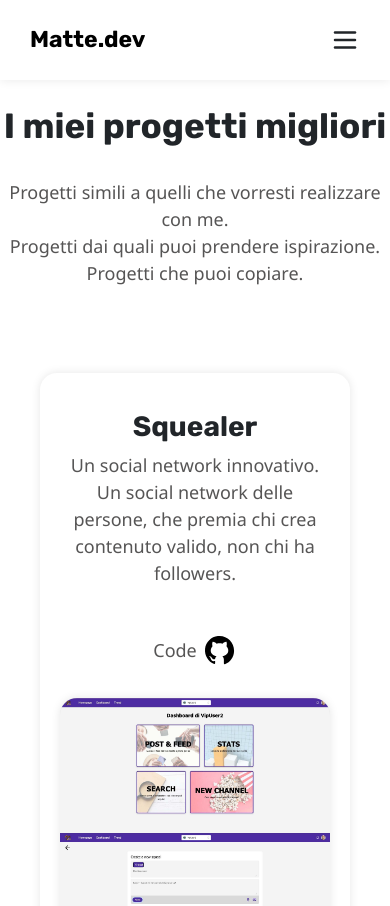
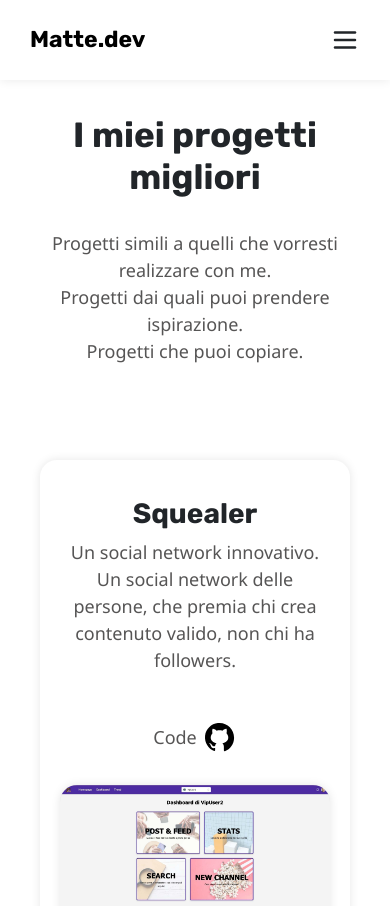
Before and after one commit to matteraggi/matteoraggiwebsite, a React (Vite) app: page /progetti in a window 390 px wide. Shown: the top 906 px of the page. Built offline with nearby package versions, Linux system fonts and the light colour scheme; no server answers.

Commit message:
style: mobile

```diff
--- a/src/App.css
+++ b/src/App.css
@@ -943,11 +943,25 @@ footer {
   }
 }
 
-.abovethefold-project {
-  margin-top: 75px;
+.project-section {
+  display: flex;
+  flex-direction: column;
   background-image: url("../projects-bg.png");
   background-position: center;
   background-size: cover;
+  height: 400px;
+  justify-content: center;
+  align-items: center;
+  position: relative;
+  width: 100%;
+  text-align: center;
+  @media (max-width: 900px) {
+    background-image: none;
+  }
+}
+
+.abovethefold-project {
+  margin-top: 75px;
   padding: 50px 0px;
   display: flex;
   flex-direction: column;
@@ -955,14 +969,14 @@ footer {
   justify-content: center;
   align-items: center;
   position: relative;
-  width: 100%;
+  width: 80%;
+  text-align: center;
 
   @media (max-width: 900px) {
     height: auto;
     padding: 110px 0;
     padding-top: 30px;
     padding-bottom: 10px;
-    background-image: none;
   }
 }
 
@@ -1071,6 +1085,10 @@ ul li a.active {
   align-items: center;
   justify-content: center;
   max-width: 50%;
+  @media screen and (max-width: 900px) {
+    margin-top: 15px;
+    max-width: 100%;
+  }
 }
 
 .post-grid {
@@ -1078,6 +1096,11 @@ ul li a.active {
   margin-bottom: 12px;
   display: grid;
   grid-template-columns: 1fr 1fr 1fr;
+  @media screen and (max-width: 1100px) {
+    grid-template-columns: 1fr;
+    margin-left: 30px;
+    margin-right: 30px;
+  }
 }
 
 .article-box {
@@ -1176,10 +1199,16 @@ ul li a.active {
   }
 }
 
+.post-comments-box {
+  display: flex;
+  align-items: center;
+  justify-content: left;
+}
+
 .post-comments {
-  width: 100%;
   margin-top: 40px;
   margin-bottom: 40px;
+  max-width: 80%;
 }
 
 .comment-form {
--- a/src/components/AbovethefoldProject.tsx
+++ b/src/components/AbovethefoldProject.tsx
@@ -1,11 +1,15 @@
 const AbovethefoldProject = () => {
   return (
-    <div className="abovethefold-project">
-      <h1 className="heading">I miei progetti migliori</h1>
-      <br />
-      <p className="project-p">
-        Progetti simili a quelli che vorresti realizzare con me. <br /> Progetti dai quali puoi prendere ispirazione. <br/> Progetti che puoi copiare.
-      </p>
+    <div className="project-section">
+      <div className="abovethefold-project">
+        <h1 className="heading">I miei progetti migliori</h1>
+        <br />
+        <p className="project-p">
+          Progetti simili a quelli che vorresti realizzare con me. <br />{" "}
+          Progetti dai quali puoi prendere ispirazione. <br /> Progetti che puoi
+          copiare.
+        </p>
+      </div>
     </div>
   );
 };
--- a/src/components/CommentsSection.tsx
+++ b/src/components/CommentsSection.tsx
@@ -4,8 +4,8 @@ import CommentList from "./CommentList";
 const CommentsSection = (props: any) => {
   const postDbId = props.postDbId;
   return (
-    <div>
-      <CommentList id={postDbId}/>
+    <div className="post-comments">
+      <CommentList id={postDbId} />
       <CommentForm id={postDbId} />
     </div>
   );
--- a/src/components/PostPageContent.tsx
+++ b/src/components/PostPageContent.tsx
@@ -47,7 +47,7 @@ const PostPageContent = ({ post }: { post: any }) => {
           className="post-content"
           dangerouslySetInnerHTML={{ __html: fixedContent }}
         ></div>
-        <div className="post-comments">
+        <div className="post-comments-box">
           <CommentsSection postDbId={post.databaseId} />
         </div>
       </div>
```
